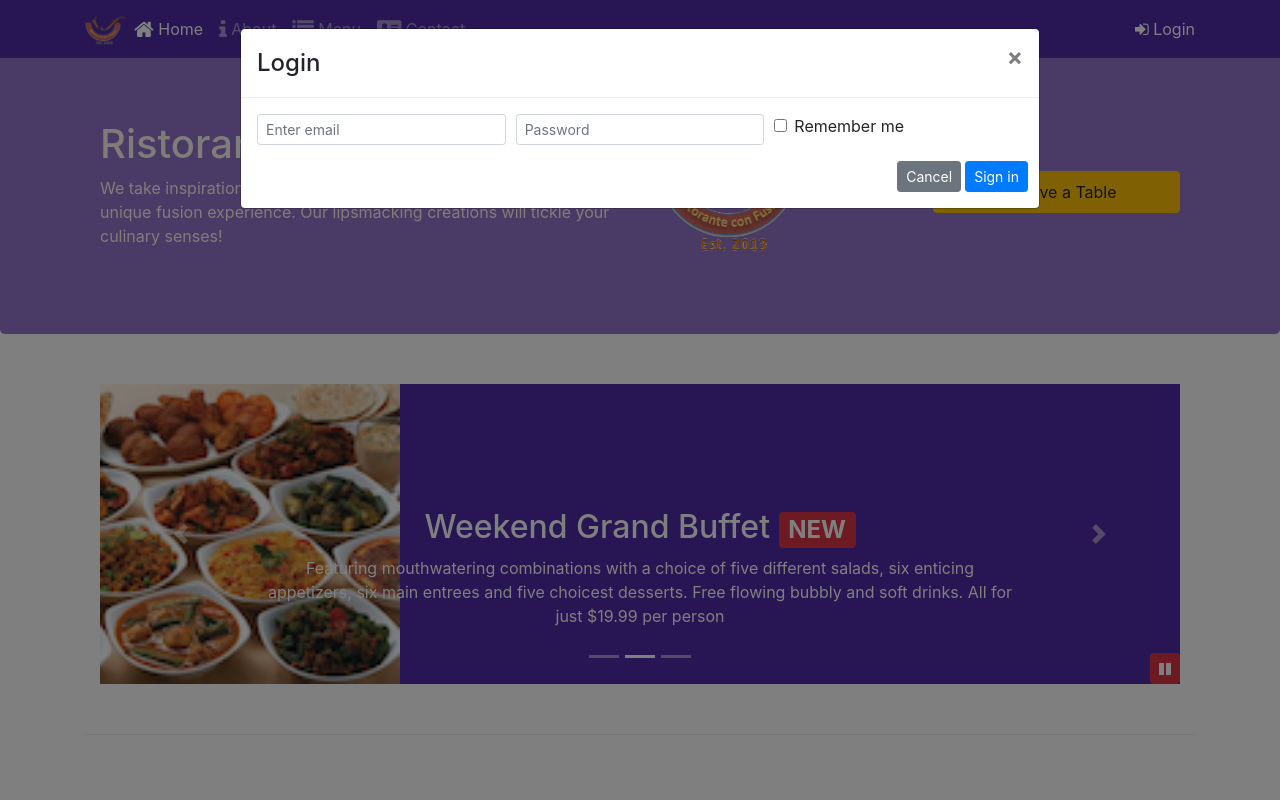
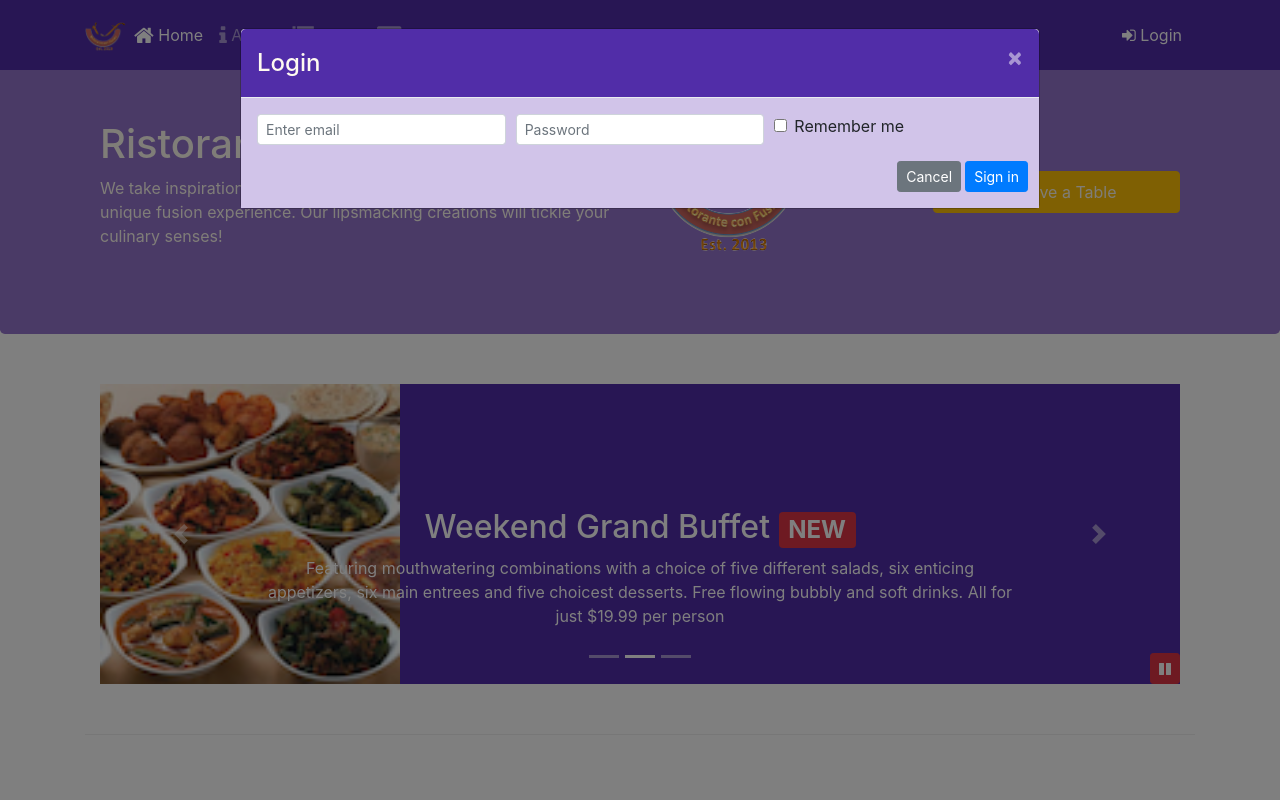
Before and after one commit to TaewookKang-dongnae/bootstrap, a website: page index.html in a window 1280 px wide. Both pictures are taken after a click on the button "Login". Shown: the top 800 px of the page. Drawn offline with nearby package versions, Linux system fonts and the light colour scheme.

Commit message:
Assignment 4

```diff
--- a/css/styles.scss
+++ b/css/styles.scss
@@ -74,3 +74,17 @@ body {
     position: absolute;
     bottom: 0px;
 }
+
+.modal-header {
+    background: $background-dark;
+    color: floralwhite;
+
+    .close {
+        color: white;
+    }
+}
+
+.modal-body {
+    background: $background-pale;
+
+}
--- a/index.html
+++ b/index.html
@@ -30,9 +30,12 @@
                         <li class='nav-item'><a class="nav-link" href="./contactus.html"><span class="fa fa-address-card fa-lg"></span> Contact</a></li>
                     </ul>
                     <span class="navbar-text">
-                    <a data-toggle="modal" data-target="#loginModal">
+                        <a class="btn" role="button" id="loginButton">
                             <span class="fa fa-sign-in"></span> Login
                         </a>
+                        <!-- <a data-toggle="modal" data-target="#loginModal">
+                            <span class="fa fa-sign-in"></span> Login
+                        </a> -->
                     </span>
                 </div>
             </div>
@@ -169,7 +172,8 @@
                         <img src="img/logo.png" class="img-fluid">
                     </div>
                     <div class="col-12 col-sm-3 align-self-center">
-                    <a role="button" class="btn btn-block nav-link btn-warning" data-toggle="modal" href="#reserveModal">Reserve a Table</a>
+                        <!-- <a role="button" class="btn btn-block nav-link btn-warning" data-toggle="modal" href="#reserveModal">Reserve a Table</a> -->
+                        <a role="button" class="btn btn-block nav-link btn-warning" id="reserveButton">Reserve a Table</a>
                     </div>
                 </div>
             </div>
@@ -395,6 +399,18 @@
                 });
             });
         </script>
+        <script>
+            $(document).ready(function() {
+                $("#loginButton").click(function(){
+                    $('#loginModal').modal('show');
+                })
+            });
+
+            $(document).ready(function() {
+                $("#reserveButton").click(function(){
+                    $('#reserveModal').modal('show');
+                })
+            });
+        </script>
     </body>
-
 </html>
--- a/package.json
+++ b/package.json
@@ -20,6 +20,7 @@
     "bootstrap-social": "^5.1.1",
     "font-awesome": "^4.7.0",
     "jquery": "^3.3.1",
-    "popper.js": "^1.12.9"
+    "popper.js": "^1.12.9",
+    "scss": "^0.2.4"
   }
 }
```
Also changed, not shown: css/styles-scss.css (line endings or trailing spaces), css/styles.css, 1 other file. Lines whose indentation alone changed are shown as unchanged.
